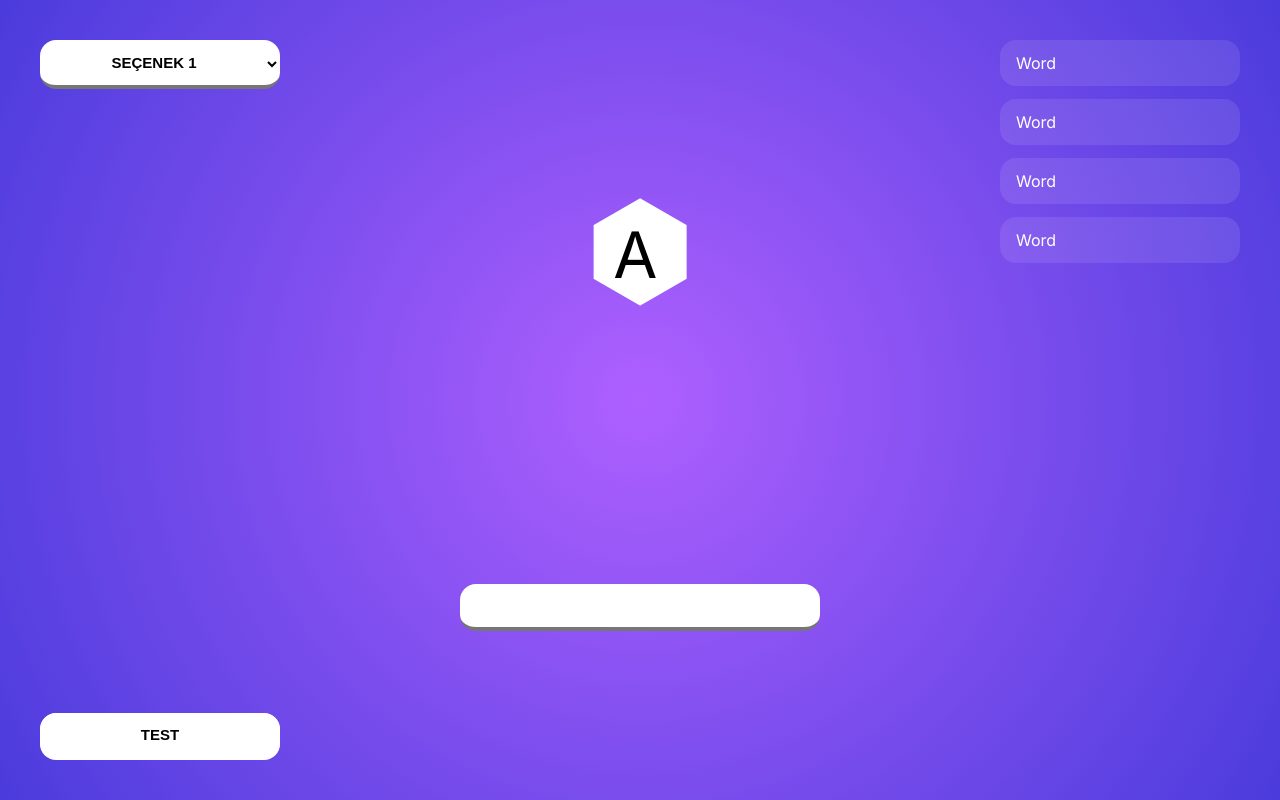
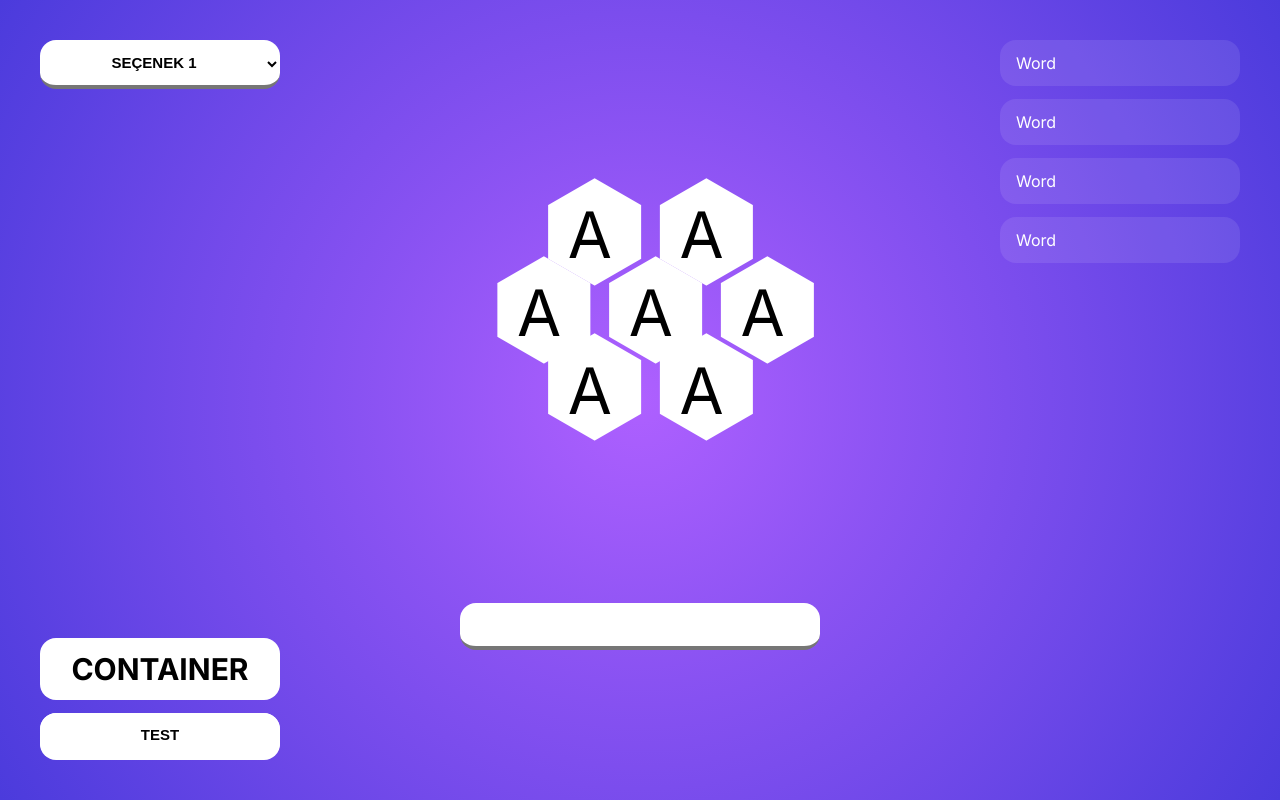
Before and after one commit to 10urkarasu/spelling-bee-game, a Next.js app: page / in a window 1280 px wide. Built offline with nearby package versions, Linux system fonts and the light colour scheme.

Commit message:
created hexagonlist

```diff
--- /dev/null
+++ b/src/components/container/Container.jsx
@@ -0,0 +1,8 @@
+import React from "react";
+import styles from "./container.module.css";
+
+const Container = () => {
+    return <div className={styles.container}>Container</div>;
+};
+
+export default Container;
--- /dev/null
+++ b/src/components/container/container.module.css
@@ -0,0 +1,14 @@
+.container {
+    background-color: #ffffff;
+    border-radius: 16px;
+    border-width: 0 0 4px;
+    box-sizing: border-box;
+    color: #000000;
+    font-size: 30px;
+    font-weight: 700;
+    padding: 13px 16px;
+    text-align: center;
+    text-transform: uppercase;
+    width: 100%;
+    margin-bottom: 13px;
+}
--- a/src/components/hexagon/hexagon.module.css
+++ b/src/components/hexagon/hexagon.module.css
@@ -1,5 +1,6 @@
 .wrapper {
     position: relative;
+    height: 77.6px;
 }
 
 .hexagon {
--- /dev/null
+++ b/src/components/hexagonList/HexagonList.jsx
@@ -0,0 +1,25 @@
+import React from "react";
+import styles from "./hexagonList.module.css";
+import Hexagon from "../hexagon/Hexagon";
+
+const HexagonList = () => {
+    return (
+        <div className={styles.hexagonList}>
+            <div className={styles.dual}>
+                <Hexagon />
+                <Hexagon />
+            </div>
+            <div className={styles.triple}>
+                <Hexagon />
+                <Hexagon />
+                <Hexagon />
+            </div>
+            <div className={styles.dual}>
+                <Hexagon />
+                <Hexagon />
+            </div>
+        </div>
+    );
+};
+
+export default HexagonList;
--- /dev/null
+++ b/src/components/hexagonList/hexagonList.module.css
@@ -0,0 +1,14 @@
+.hexagonList {
+    width: 304.14px;
+}
+
+.triple {
+    display: grid;
+    grid-template-columns: 1fr 1fr 1fr;
+}
+
+.dual {
+    display: grid;
+    grid-template-columns: 1fr 1fr 1fr;
+    margin-left: 50.69px;
+}
--- a/src/components/mainSection/MainSection.jsx
+++ b/src/components/mainSection/MainSection.jsx
@@ -1,12 +1,12 @@
 import React from "react";
 import styles from "./mainSection.module.css";
-import Hexagon from "../hexagon/Hexagon";
 import { Input } from "../input/Input";
+import HexagonList from "../hexagonList/HexagonList";
 
 export const MainSection = () => {
     return (
         <main className={styles.container}>
-            <Hexagon />
+            <HexagonList />
             <Input />
         </main>
     );
--- a/src/components/settingsSection/SettingsSection.jsx
+++ b/src/components/settingsSection/SettingsSection.jsx
@@ -2,12 +2,16 @@ import React from "react";
 import styles from "./settingsSection.module.css";
 import { Select } from "../select/Select";
 import { Button } from "../button/Button";
+import Container from "../container/Container";
 
 export const SettingsSection = () => {
     return (
         <aside className={styles.container}>
             <Select />
-            <Button />
+            <div>
+                <Container />
+                <Button />
+            </div>
         </aside>
     );
 };
```
